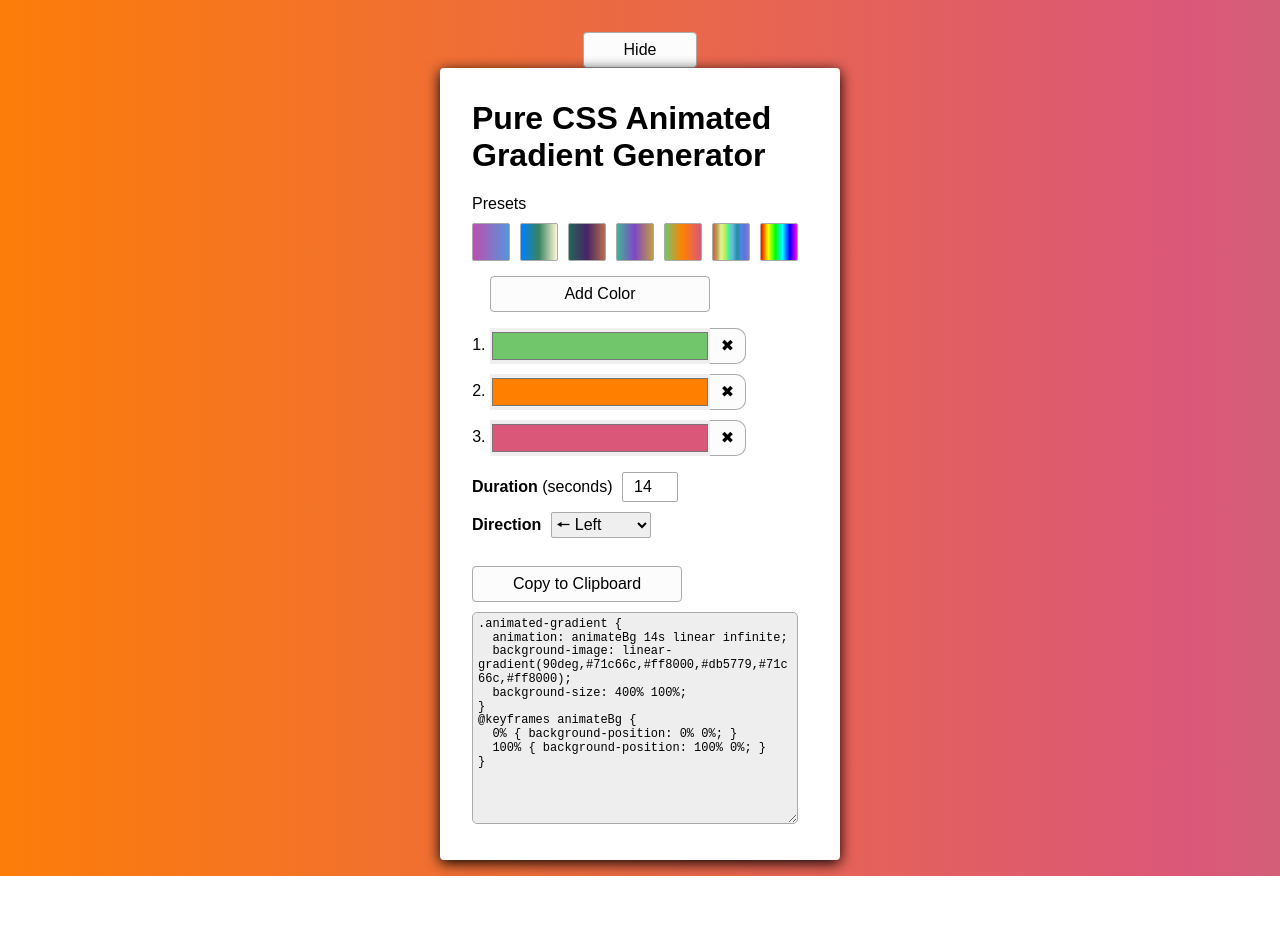
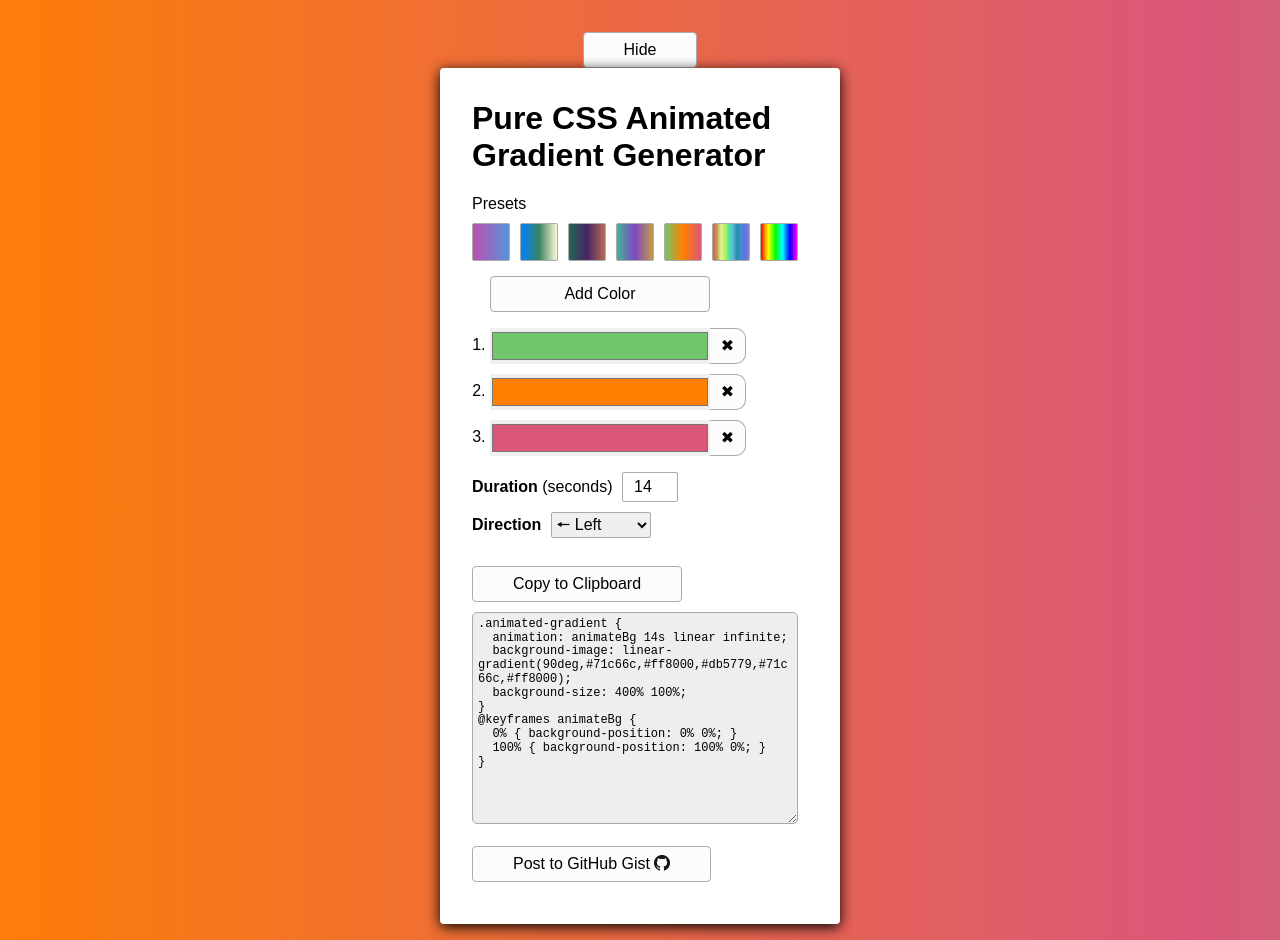
Before and after one commit to gmeben/pure-css-animated-gradient-generator, a React app: page / in a window 1280 px wide. Before the commit the page ends 876 px from the top, so only its background shows below. Built offline with nearby package versions, Linux system fonts and the light colour scheme.

Commit message:
feat: Add placeholder for GitHub Gist publishing button

```diff
--- a/public/core.css
+++ b/public/core.css
@@ -37,17 +37,12 @@ body {
 .button--faded:hover {
     opacity: 0.9;
 }
-.generator {
-    animation-name: animateBg-left;
-    animation-duration: 14s;
-    animation-timing-function: linear;
-    animation-iteration-count: infinite;
-    align-items: center;
-    display: flex;
-    padding-top: 2em;
-    box-sizing: border-box;
-    flex-direction: column;
-    min-height: 100vh;
+.button .logo--small {
+    vertical-align: top;
+}
+.logo--small {
+    height: 16px;
+    width: 16px;
 }
 .title {
     max-width: 314px;
@@ -60,6 +55,18 @@ body {
     margin-bottom: 1rem;
     min-width: 20rem;
     padding: 2em;
+}
+.generator {
+    animation-name: animateBg-left;
+    animation-duration: 14s;
+    animation-timing-function: linear;
+    animation-iteration-count: infinite;
+    align-items: center;
+    display: flex;
+    padding-top: 2em;
+    box-sizing: border-box;
+    flex-direction: column;
+    min-height: 100vh;
 }
 .label {
     font-weight: 400;
--- a/src/index.js
+++ b/src/index.js
@@ -128,6 +128,32 @@ function getCssCodeForOutput({bg, bgwidth, bgheight, degrees, direction, duratio
 ${keyframes}
 `)
 }
+function GitHubLogo() {
+  return (
+    <img src="../public/GitHub-Mark-32px.png"
+      alt="GitHub Logo"
+      className="logo--small" />
+  )
+}
+function PostToGitHubGistButton({colorSet}) {
+  return (
+    <button
+      type="button"
+      className="button button--copy"
+      onClick={() => postCssCodeToGitHubGist({colorSet})}>Post to GitHub Gist <GitHubLogo/></button>
+  )
+}
+function verifyTwoOrMoreColorsAreSelected({colorSet}) {
+  return colorSet.length >= 2
+}
+function postCssCodeToGitHubGist({colorSet}) {
+  if (!verifyTwoOrMoreColorsAreSelected({colorSet})) {
+    alert('Please select 2 or more colors.')
+    return false;
+  }
+  const code = document.getElementById('output').value
+  // Axios post
+}
 function useFormInput(initialValue) {
   const [value, setValue] = useState(initialValue)
   function handleChange(e) {
@@ -221,6 +247,7 @@ function Generator({title}) {
           direction={direction.value}
           degrees={degrees}
           duration={duration.value}/>
+        <PostToGitHubGistButton colorSet={colorSet}/>
       </article>
       : null }
     </div>
```
Also changed, not shown: public/GitHub-Mark-32px.png (added).
